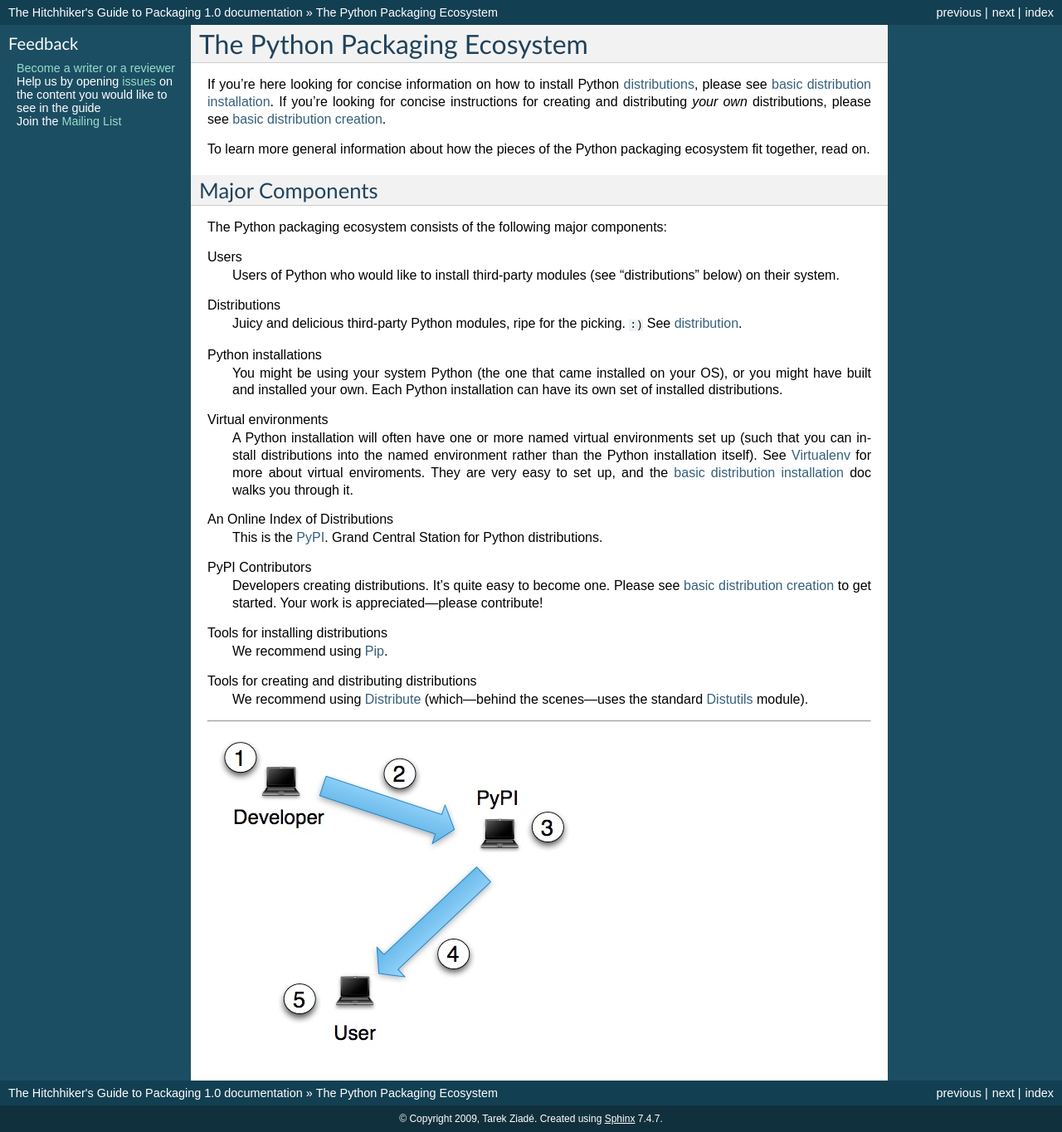
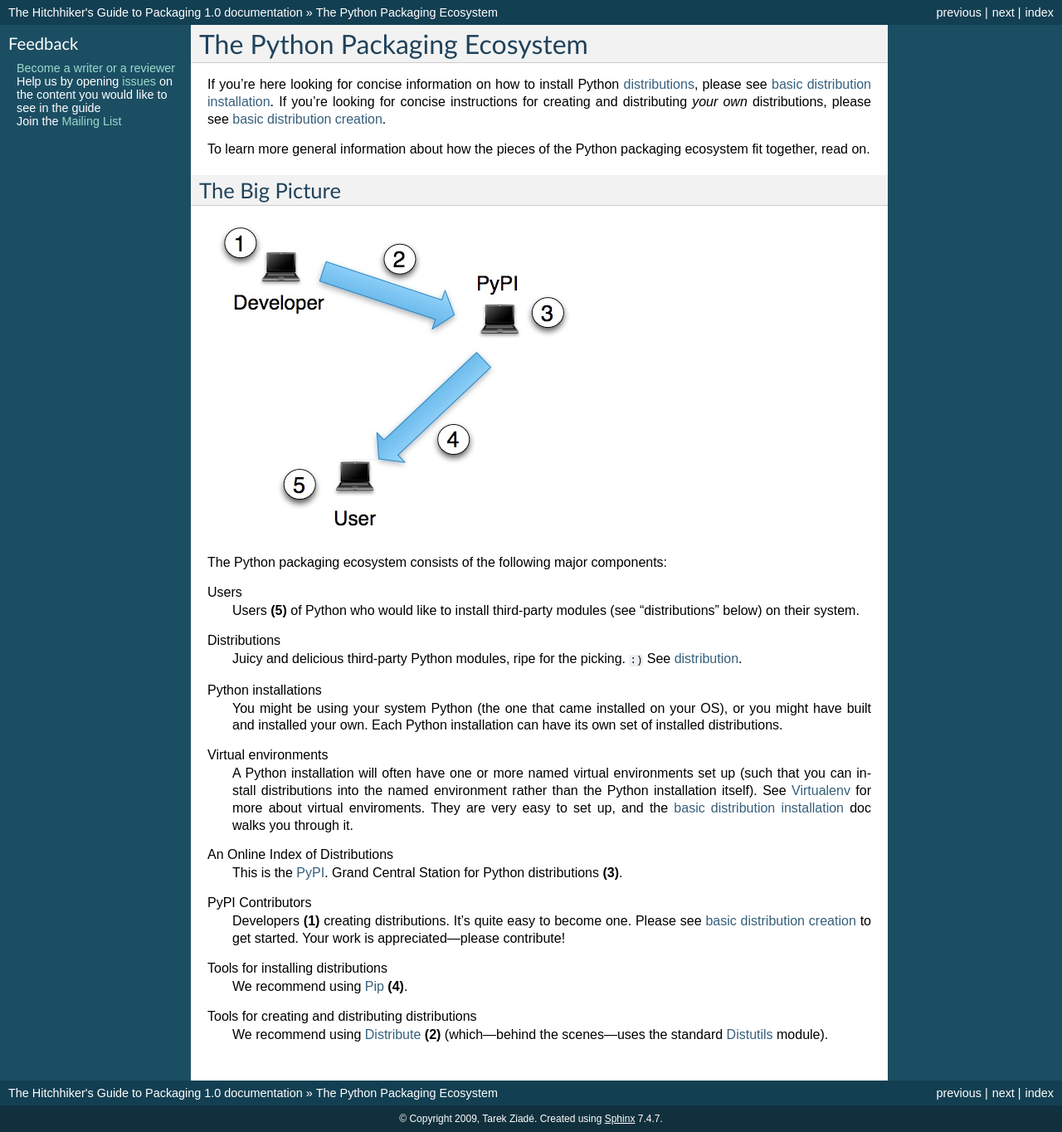
Before and after one commit to pypa/packaging.python.org, a Sphinx documentation site: the page built from source/overview.txt, in a window 1280 px wide. Shown: the whole page at 83% size. Built offline with Sphinx 7.4.7, drawn with Linux system fonts in a browser that asks for light colours.

Commit message:
reordered overview

```diff
--- a/source/overview.txt
+++ b/source/overview.txt
@@ -12,15 +12,16 @@
 To learn more general information about how the pieces of the Python
 packaging ecosystem fit together, read on.
 
+The Big Picture
+===============
 
-Major Components
-================
+.. image:: images/overview.jpg
 
 The Python packaging ecosystem consists of the following major
 components:
 
 Users
-    Users of Python who would like to install third-party modules
+    Users **(5)** of Python who would like to install third-party modules
     (see "distributions" below) on their system.
 
 Distributions
@@ -43,21 +44,17 @@
 
 An Online Index of Distributions
     This is the :doc:`PyPI <pypi>`. Grand Central Station for Python
-    distributions.
+    distributions **(3)**.
 
 PyPI Contributors
-    Developers creating distributions. It's quite easy to become
+    Developers **(1)** creating distributions. It's quite easy to become
     one. Please see
     :doc:`basic distribution creation <basics_creating_distributing_dists>`
     to get started. Your work is appreciated---please contribute!
 
 Tools for installing distributions
-    We recommend using :doc:`pip`.
+    We recommend using :doc:`pip` **(4)**.
 
 Tools for creating and distributing distributions
-    We recommend using :doc:`Distribute <distribute>` (which---behind
+    We recommend using :doc:`Distribute <distribute>` **(2)** (which---behind
     the scenes---uses the standard :doc:`distutils` module).
-
-**********
-
-.. image:: images/overview.jpg
```
